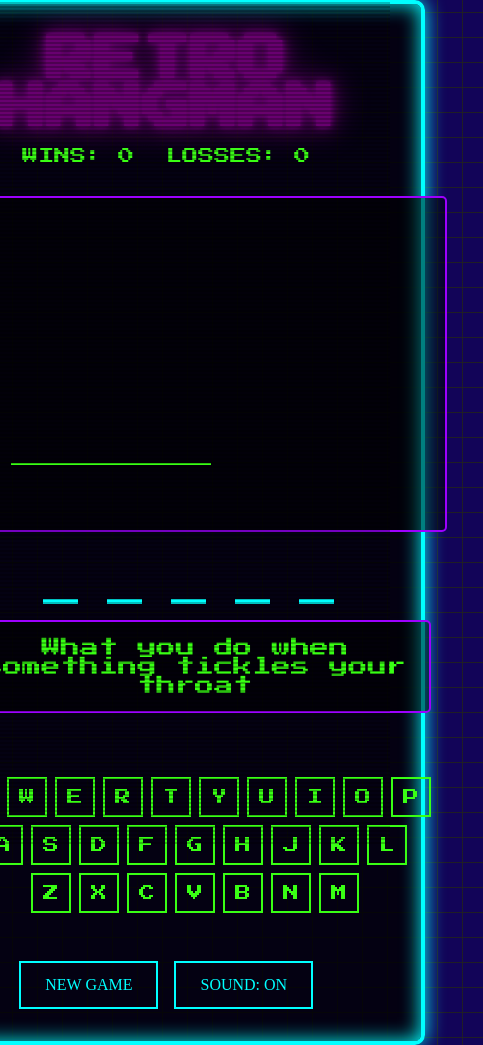
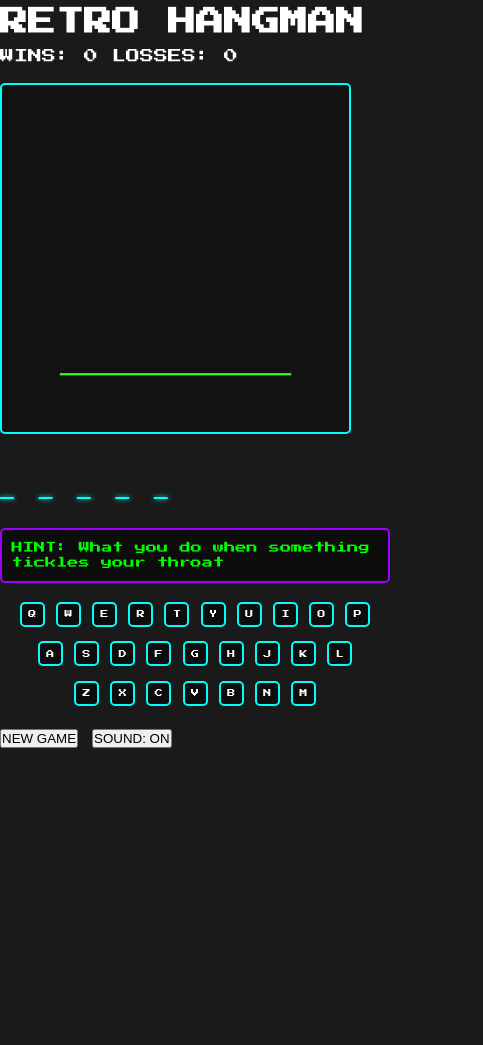
Before and after one commit to jbaquerot/hangman-vintage, a plain HTML site: page index.html in a window 390 px wide. Shown: the whole page, 483 px wide, since content can reach past the window. After the commit the page ends 844 px from the top, so only its background shows below. Drawn offline with Linux system fonts and the light colour scheme; a script that the page names is missing.

```diff
--- a/css/style.css
+++ b/css/style.css
@@ -1,16 +1,9 @@
-/* style.css */
-@font-face {
-    font-family: 'PixelFont';
-    src: url('../assets/fonts/pixel.ttf') format('truetype');
-}
-
 :root {
-    --neon-pink: #ff00ff;
-    --neon-blue: #00ffff;
     --neon-purple: #9d00ff;
-    --neon-green: #39ff14;
-    --bg-dark: #120458;
-    --grid-color: rgba(33, 33, 33, 0.9);
+    --neon-blue: #00fff9;
+    --neon-green: #00ff00;
+    --neon-red: #ff0000;
+    --bg-color: #1a1a1a;
 }
 
 * {
@@ -20,227 +13,269 @@
 }
 
 body {
-    background-color: var(--bg-dark);
-    color: #fff;
-    font-family: 'PixelFont', sans-serif;
+    font-family: 'Press Start 2P', cursive;
+    font-size: 14px;
+    line-height: 1.6;
+    background-color: var(--bg-color);
+    color: white;
     min-height: 100vh;
     display: flex;
-    justify-content: center;
+    flex-direction: column;
     align-items: center;
-    background-image: linear-gradient(0deg, transparent 24%,
-        var(--grid-color) 25%, var(--grid-color) 26%, transparent 27%, transparent 74%,
-        var(--grid-color) 75%, var(--grid-color) 76%, transparent 77%, transparent),
-        linear-gradient(90deg, transparent 24%,
-        var(--grid-color) 25%, var(--grid-color) 26%, transparent 27%, transparent 74%,
-        var(--grid-color) 75%, var(--grid-color) 76%, transparent 77%, transparent);
-    background-size: 50px 50px;
-    position: relative;
-    overflow: hidden;
 }
 
-.crt::before {
-    content: "";
+.container {
+    max-width: 800px;
+    width: 90%;
+    margin: 2rem auto;
+    text-align: center;
+}
+
+/* Game Title */
+.game-title {
+    font-size: 1.8rem;
+    margin-bottom: 1.5rem;
+    text-align: center;
+    color: var(--neon-purple);
+    text-shadow: 0 0 10px var(--neon-purple);
+    animation: glow 2s ease-in-out infinite alternate;
+}
+
+/* Hint Box */
+.hint-box {
+    font-size: 0.8rem;
+    line-height: 1.4;
+    margin: 1rem 0;
+    padding: 0.8rem;
+    background: rgba(0, 0, 0, 0.5);
+    border: 2px solid var(--neon-purple);
+    border-radius: 5px;
+    color: var(--neon-green);
+}
+
+/* Canvas for Hangman */
+#hangmanCanvas {
+    background: rgba(0, 0, 0, 0.3);
+    border: 2px solid var(--neon-blue);
+    border-radius: 5px;
+    margin: 1rem 0;
+}
+
+/* Word Display */
+.word-display {
+    font-size: 1.5rem;
+    letter-spacing: 0.5rem;
+    margin: 1.5rem 0;
+    color: var(--neon-blue);
+    text-shadow: 0 0 5px var(--neon-blue);
+}
+
+/* Virtual Keyboard */
+.virtual-keyboard {
+    display: flex;
+    flex-direction: column;
+    gap: 0.5rem;
+    margin: 1rem 0;
+}
+
+.keyboard-row {
+    display: flex;
+    justify-content: center;
+    gap: 0.3rem;
+}
+
+.key-button {
+    font-family: 'Press Start 2P', cursive;
+    font-size: 0.7rem;
+    padding: 0.5rem;
+    min-width: 35px;
+    min-height: 35px;
+    margin: 0.2rem;
+    background: rgba(0, 0, 0, 0.5);
+    border: 2px solid var(--neon-blue);
+    border-radius: 5px;
+    color: white;
+    cursor: pointer;
+    transition: all 0.3s ease;
+}
+
+.key-button:hover {
+    background: var(--neon-blue);
+    color: black;
+    transform: scale(1.1);
+}
+
+.key-button:disabled {
+    opacity: 0.5;
+    cursor: not-allowed;
+    border-color: gray;
+}
+
+/* Game Messages */
+.message {
+    font-size: 1rem;
+    margin: 1rem 0;
+    padding: 1rem;
+    border-radius: 5px;
+    opacity: 0;
+    transition: opacity 0.3s ease;
+}
+
+.message.show {
+    opacity: 1;
+}
+
+.message.win {
+    color: var(--neon-green);
+    text-shadow: 0 0 5px var(--neon-green);
+}
+
+.message.lose {
+    color: var(--neon-red);
+    text-shadow: 0 0 5px var(--neon-red);
+}
+
+/* Guesses Counter */
+.guesses-left {
+    font-size: 0.9rem;
+    margin: 0.8rem 0;
+    color: var(--neon-purple);
+}
+
+/* Control Buttons */
+.controls {
+    margin: 1rem 0;
+}
+
+.control-button {
+    font-family: 'Press Start 2P', cursive;
+    font-size: 0.8rem;
+    padding: 0.6rem 1rem;
+    margin: 0.5rem;
+    background: transparent;
+    border: 2px solid var(--neon-purple);
+    border-radius: 5px;
+    color: white;
+    cursor: pointer;
+    transition: all 0.3s ease;
+}
+
+.control-button:hover {
+    background: var(--neon-purple);
+    color: black;
+    transform: scale(1.05);
+}
+
+/* Score Display */
+.score {
+    font-size: 0.9rem;
+    margin: 0.5rem 0;
+    color: var(--neon-green);
+}
+
+/* Animations */
+@keyframes glow {
+    from {
+        text-shadow: 0 0 5px var(--neon-purple),
+                     0 0 10px var(--neon-purple),
+                     0 0 15px var(--neon-purple);
+    }
+    to {
+        text-shadow: 0 0 10px var(--neon-purple),
+                     0 0 20px var(--neon-purple),
+                     0 0 30px var(--neon-purple);
+    }
+}
+
+/* Responsive Design */
+@media (max-width: 768px) {
+    .container {
+        width: 95%;
+    }
+
+    .game-title {
+        font-size: 1.4rem;
+    }
+
+    .word-display {
+        font-size: 1.2rem;
+        letter-spacing: 0.3rem;
+    }
+
+    .hint-box {
+        font-size: 0.7rem;
+        padding: 0.6rem;
+    }
+
+    .key-button {
+        font-size: 0.6rem;
+        min-width: 30px;
+        min-height: 30px;
+    }
+
+    #hangmanCanvas {
+        width: 90%;
+        height: auto;
+    }
+}
+
+@media (max-width: 480px) {
+    .game-title {
+        font-size: 1.2rem;
+    }
+
+    .word-display {
+        font-size: 1rem;
+        letter-spacing: 0.2rem;
+    }
+
+    .key-button {
+        font-size: 0.5rem;
+        min-width: 25px;
+        min-height: 25px;
+        padding: 0.3rem;
+    }
+
+    .control-button {
+        font-size: 0.7rem;
+        padding: 0.5rem 0.8rem;
+    }
+}
+
+/* Sound Toggle Button */
+.sound-toggle {
+    position: absolute;
+    top: 1rem;
+    right: 1rem;
+    background: transparent;
+    border: none;
+    color: white;
+    cursor: pointer;
+    font-size: 1.5rem;
+}
+
+/* Loading Screen */
+.loading-screen {
     position: fixed;
     top: 0;
     left: 0;
     width: 100%;
     height: 100%;
-    background: linear-gradient(rgba(18, 16, 16, 0) 50%, rgba(0, 0, 0, 0.25) 50%);
-    background-size: 100% 4px;
-    pointer-events: none;
+    background: var(--bg-color);
+    display: flex;
+    justify-content: center;
+    align-items: center;
     z-index: 1000;
 }
 
-.game-container {
-    background: rgba(0, 0, 0, 0.8);
-    border: 4px solid var(--neon-blue);
-    border-radius: 10px;
-    padding: 2rem;
-    max-width: 800px;
-    width: 90%;
-    box-shadow: 0 0 20px var(--neon-blue),
-                inset 0 0 20px var(--neon-blue);
-    position: relative;
-}
-
-/* Header Styles */
-.arcade-header {
-    text-align: center;
-    margin-bottom: 2rem;
-}
-
-.neon-text {
-    font-size: 3rem;
-    color: var(--neon-pink);
-    text-shadow: 0 0 5px var(--neon-pink),
-                 0 0 10px var(--neon-pink),
-                 0 0 20px var(--neon-pink),
-                 0 0 40px var(--neon-pink);
-    animation: flicker 1.5s infinite alternate;
-}
-
-.score-board {
-    margin-top: 1rem;
-    display: flex;
-    justify-content: center;
-    gap: 2rem;
-    font-family: 'PixelFont', monospace;
-    color: var(--neon-green);
-}
-
-/* Game Area Styles */
-.game-area {
-    display: grid;
-    grid-template-columns: 1fr;
-    gap: 2rem;
-    margin-bottom: 2rem;
-}
-
-.game-title {
-    font-size: 2rem; /* Ajustar según necesidad */
-}
-
-.hangman-display {
-    border: 2px solid var(--neon-purple);
-    padding: 1rem;
-    border-radius: 5px;
-    background: rgba(0, 0, 0, 0.5);
-}
-
-.word-display {
-    display: flex;
-    justify-content: center;
-    gap: 1rem;
-    margin-bottom: 1rem;
-    font-size: 2.5rem;
-    letter-spacing: 0.5rem;
-    color: var(--neon-blue);
-}
-
-/* Virtual Keyboard Styles */
-.virtual-keyboard {
-    display: grid;
-    grid-template-columns: repeat(9, 1fr);
-    gap: 0.5rem;
-    padding: 1rem;
-}
-
-.key-button {
-    font-family: 'ArcadeFont';
-    padding: 0.5rem;
-    font-size: 1rem; /* Ajustar según necesidad */
-    font-family: 'Press Start 2P', cursive;
-    border: 2px solid var(--neon-green);
-    background: transparent;
-    color: var(--neon-green);
-    cursor: pointer;
-    transition: all 0.3s ease;
-}
-
-.key-button:hover {
-    background: var(--neon-green);
-    color: black;
-    transform: scale(1.1);
-}
-
-.key-button.disabled {
-    opacity: 0.5;
-    cursor: not-allowed;
-    border-color: #666;
-    color: #666;
-}
-
-/* Game Controls */
-.game-controls {
-    display: flex;
-    justify-content: center;
-    gap: 1rem;
-    margin-top: 2rem;
-}
-
-.neon-button {
-    font-family: 'ArcadeFont';
-    padding: 0.8rem 1.5rem;
-    font-size: 1rem;
-    border: 2px solid var(--neon-blue);
-    background: transparent;
-    color: var(--neon-blue);
-    cursor: pointer;
-    transition: all 0.3s ease;
-    text-transform: uppercase;
-}
-
-.neon-button:hover {
-    background: var(--neon-blue);
-    color: black;
-    box-shadow: 0 0 10px var(--neon-blue);
-}
-
-/* Message Box */
-.message-box {
-    position: absolute;
-    top: 50%;
-    left: 50%;
-    transform: translate(-50%, -50%);
-    background: rgba(0, 0, 0, 0.9);
-    padding: 2rem;
-    border: 3px solid var(--neon-pink);
-    border-radius: 10px;
-    text-align: center;
-    z-index: 100;
-}
-
-.hidden {
+.loading-screen.hide {
     display: none;
 }
 
-/* Hint Box */
-.hint-box {
-    text-align: center;
-    margin-top: 1rem;
-    font-family: 'Press Start 2P', cursive;
-    color: var(--neon-purple);
+/* Footer */
+footer {
+    margin-top: auto;
+    padding: 1rem;
+    font-size: 0.7rem;
+    color: rgba(255, 255, 255, 0.5);
 }
-
-.hint-label {
-    color: var(--neon-pink);
-    margin-right: 0.5rem;
-}
-/* Añadir al archivo style.css */
-.virtual-keyboard {
-    display: flex;
-    flex-direction: column;
-    gap: 0.5rem;
-    padding: 1rem;
-}
-
-.keyboard-row {
-    display: flex;
-    justify-content: center;
-    gap: 0.5rem;
-}
-
-.key-button {
-    min-width: 40px;
-    height: 40px;
-    display: flex;
-    justify-content: center;
-    align-items: center;
-}
-
-/* Modificar el estilo del hint-box para que sea más visible */
-.hint-box {
-    text-align: center;
-    margin: 1rem;
-    padding: 1rem;
-    background: rgba(0, 0, 0, 0.5);
-    border: 2px solid var(--neon-purple);
-    border-radius: 5px;
-    font-family: 'PixelFont';
-    color: var(--neon-green);
-    font-size: 1.2rem;
-}
-
-.hint-box .hint-label {
-    display: none; /* Removemos el label ya que la pista se muestra automáticamente */
-}
```
